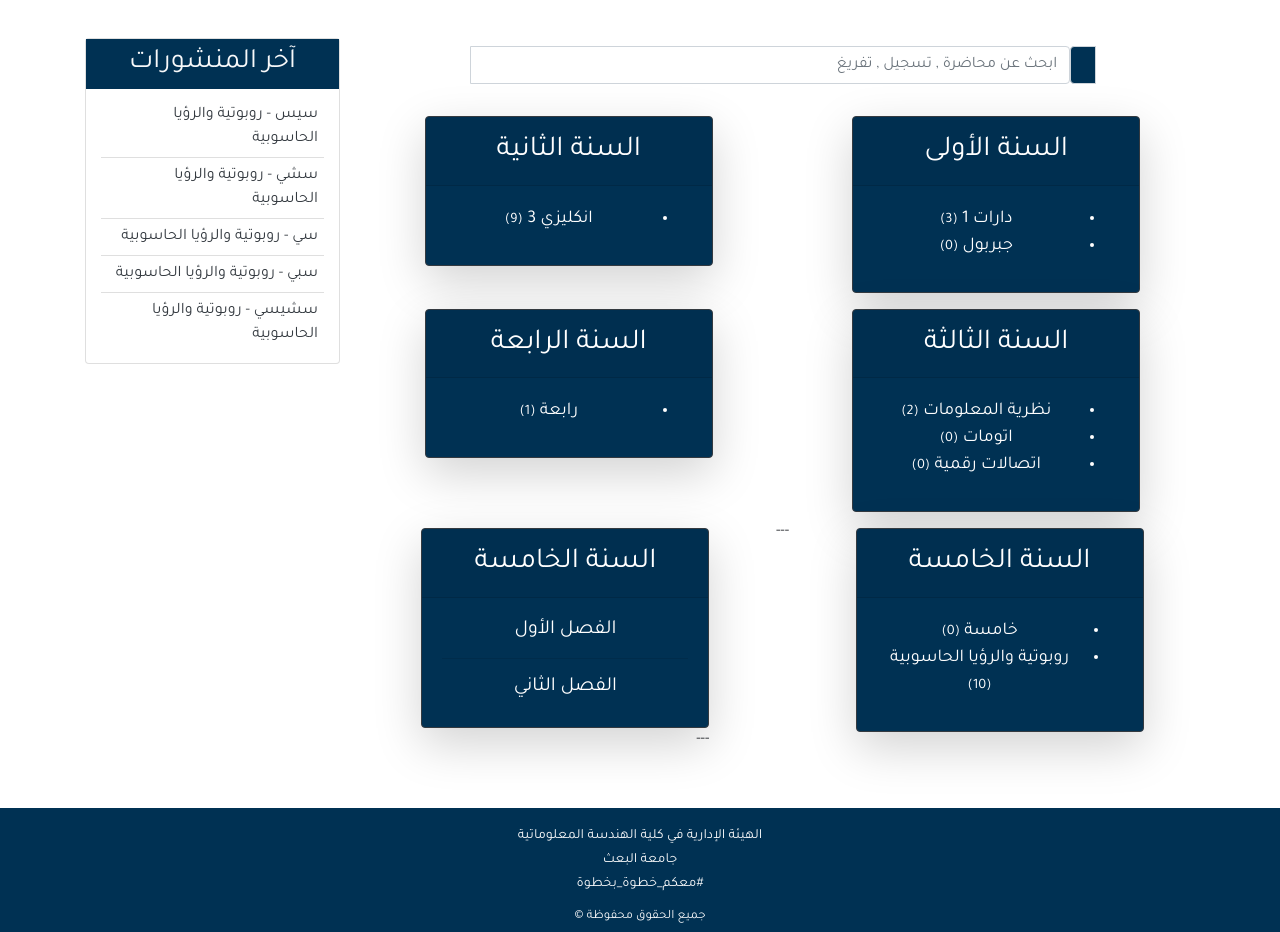
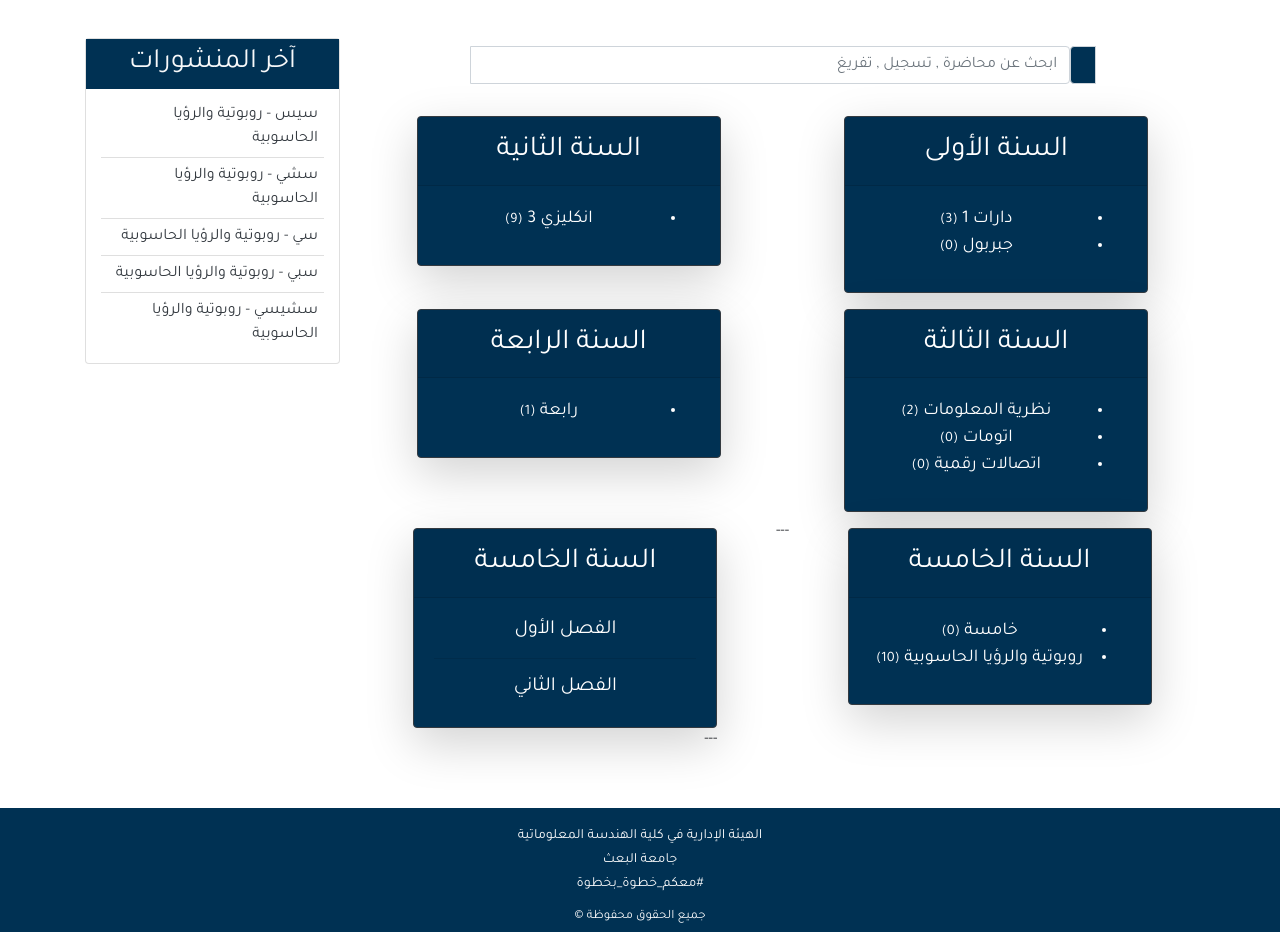
Before and after one commit to Rabee-Omran/ITP-Team-Project-Django, a Django app: page / in a window 1280 px wide. Shown: the part 74-1006 px from the top of the page. Run offline with Django 3.2, Linux system fonts and the light colour scheme; data comes from the database, SQL or seed files in the repository; both versions use the stored data as it was after the commit; some libraries are stand-ins or nearby versions.

Commit message:
Add All Files

```diff
--- a/static/css/main.css
+++ b/static/css/main.css
@@ -68,7 +68,7 @@ float:left
 }
 
 .card1{
-width: 18rem   !important;
+width: 19rem   !important;
 transition:0.5s !important;
 
 }
```
Also changed, not shown: db.sqlite3.
